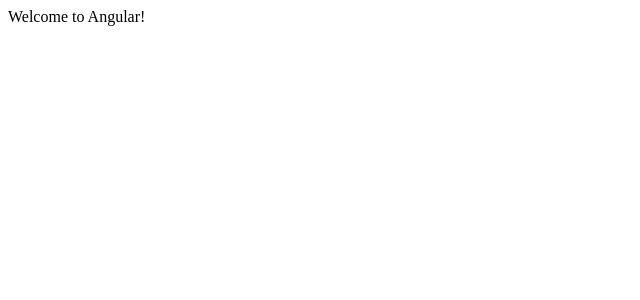
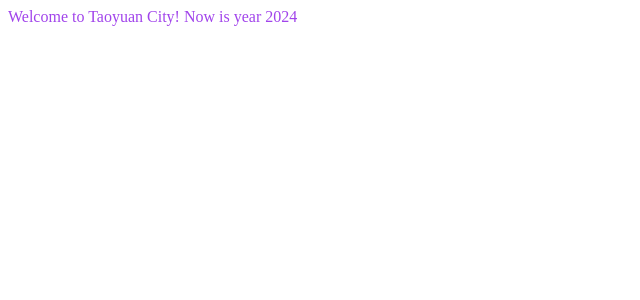
Before and after one commit to imladris20/Practicing-Angular, an Angular app: page / in a window 1280 px wide. Shown: the top 300 px of the page, without its empty margins (0-640 px from the left). Built offline with nearby package versions, Linux system fonts and the light colour scheme.

Commit message:
Practice adding variable in class component and utilizing interpolation

```diff
--- a/src/app/app.component.ts
+++ b/src/app/app.component.ts
@@ -5,9 +5,13 @@
   selector: 'app-root',
   standalone: true,
   imports: [RouterOutlet],
-  template: `Welcome to Angular!`,
-  styleUrl: './app.component.css',
+  template: `Welcome to {{ city }}! Now is year {{ 2023 + 1 }}`,
+  styles: `
+    :host{
+      color: #a144eb;
+    }
+  `,
 })
 export class AppComponent {
-  title = 'angularOnlineVersionTutorial';
+  city: string = 'Taoyuan City';
 }
```
